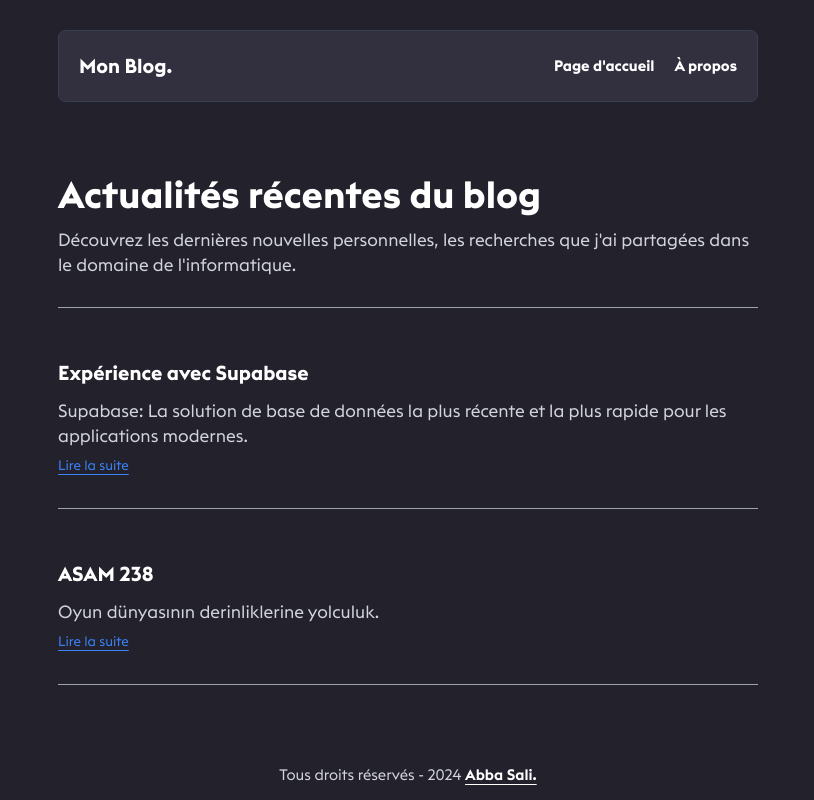
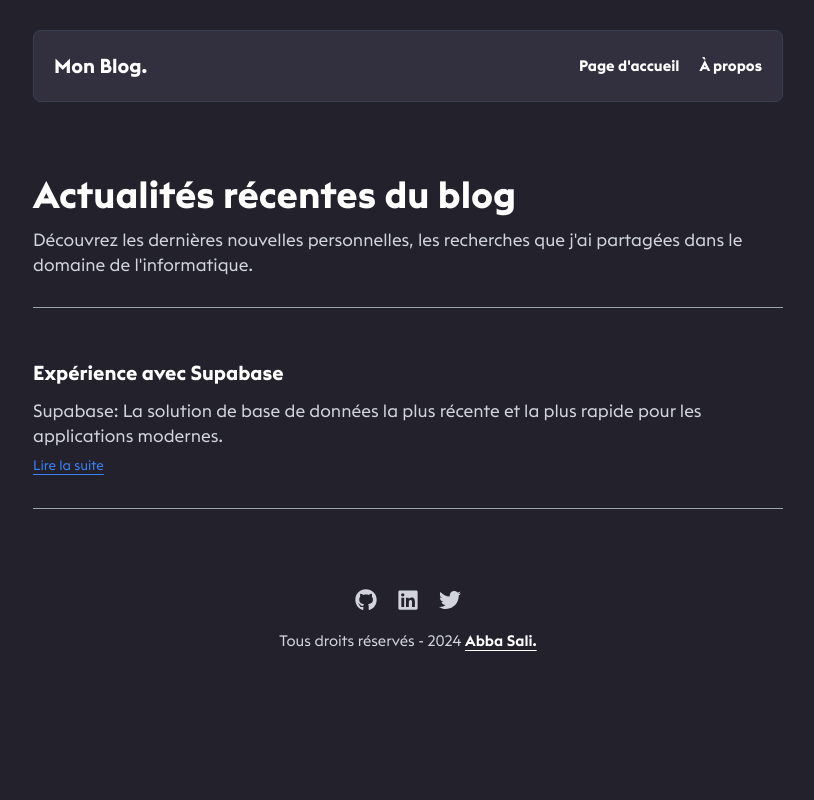
Before and after one commit to Asam237/blog-nextjs-mdx, a Next.js app: page / in a window 1280 px wide. Shown: the whole page, without its empty margins (232-1046 px from the left). Built offline with nearby package versions, Linux system fonts and the light colour scheme.

Commit message:
add socials network in footer

```diff
--- a/datas/posts/secund-post.mdx
+++ /dev/null
@@ -1,9 +0,0 @@
----
-date: 2024-01-27
-title: "ASAM 238"
-subtitle: "Oyun dünyasının derinliklerine yolculuk."
-bannerUrl: "/oyun-kulturu.jpg"
----
-# First Post
-
-This is the first post in our Next.js MDX TypeScript blog!
--- a/package.json
+++ b/package.json
@@ -28,6 +28,7 @@
     "react": "18.2.0",
     "react-dom": "18.2.0",
     "react-i18next": "^13.5.0",
+    "react-icons": "^5.0.1",
     "rss": "^1.2.2",
     "tailwindcss": "3.3.3",
     "typescript": "5.1.6"
--- a/src/components/Footer/index.tsx
+++ b/src/components/Footer/index.tsx
@@ -1,10 +1,39 @@
 import Link from "next/link";
+import { FaTwitter, FaLinkedin, FaGithub } from "react-icons/fa";
+
+const SIZE_ICON = 22;
+
+const socials = [
+  {
+    icon: <FaGithub className="text-gray-300" size={SIZE_ICON} />,
+    link: "https://github.com/Asam237/blog-nextjs-mdx",
+  },
+  {
+    icon: <FaLinkedin className="text-gray-300" size={SIZE_ICON} />,
+    link: "https://www.linkedin.com/in/abba-sali-aboubakar-mamate/",
+  },
+  {
+    icon: <FaTwitter className="text-gray-300" size={SIZE_ICON} />,
+    link: "https://twitter.com/asam_237",
+  },
+];
 
 export const Footer = () => (
-  <footer>
+  <footer className="my-8 xl:mt-12">
+    <div className="flex justify-center items-center space-x-4">
+      {socials.map((item) => (
+        <Link href={item.link}>{item.icon}</Link>
+      ))}
+    </div>
     <div className="text-center">
-      <p className="text-center mt-8 xl:mt-12 mb-2 text-xs text-gray-300">
-        Tous droits réservés - {new Date().getFullYear()} <Link className="text-white underline underline-offset-4 font-medium" href={"https://abbasali.cm"}>Abba Sali.</Link>
+      <p className="text-center mt-4 text-xs text-gray-300">
+        Tous droits réservés - {new Date().getFullYear()}{" "}
+        <Link
+          className="text-white underline underline-offset-4 font-medium"
+          href={"https://abbasali.cm"}
+        >
+          Abba Sali.
+        </Link>
       </p>
     </div>
   </footer>
--- a/tailwind.config.js
+++ b/tailwind.config.js
@@ -50,10 +50,10 @@ module.exports = {
             maxWidth: "900px",
           },
           "@screen lg": {
-            maxWidth: "900px",
+            maxWidth: "950px",
           },
           "@screen xl": {
-            maxWidth: "900px",
+            maxWidth: "950px",
           },
         },
       });
```
Also changed, not shown: 2 other files (tests, documents, lock files or other folders).
